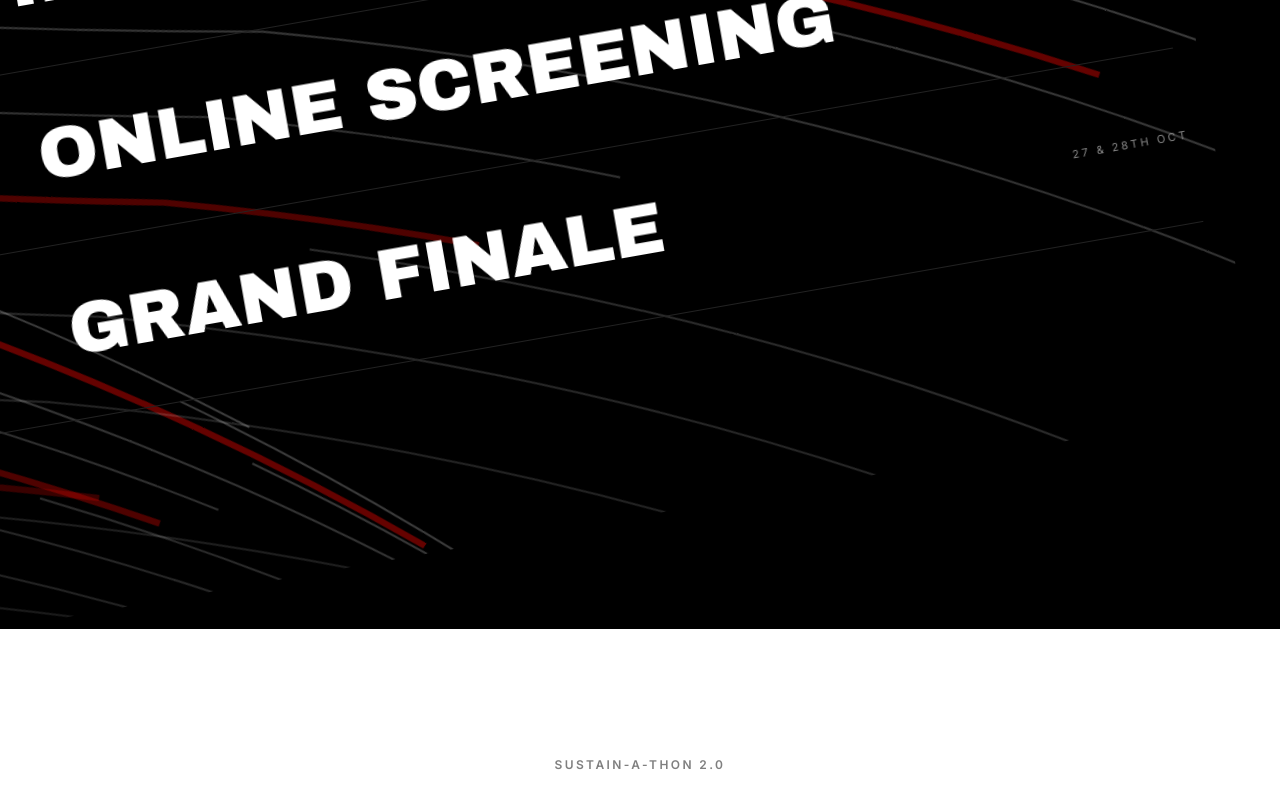
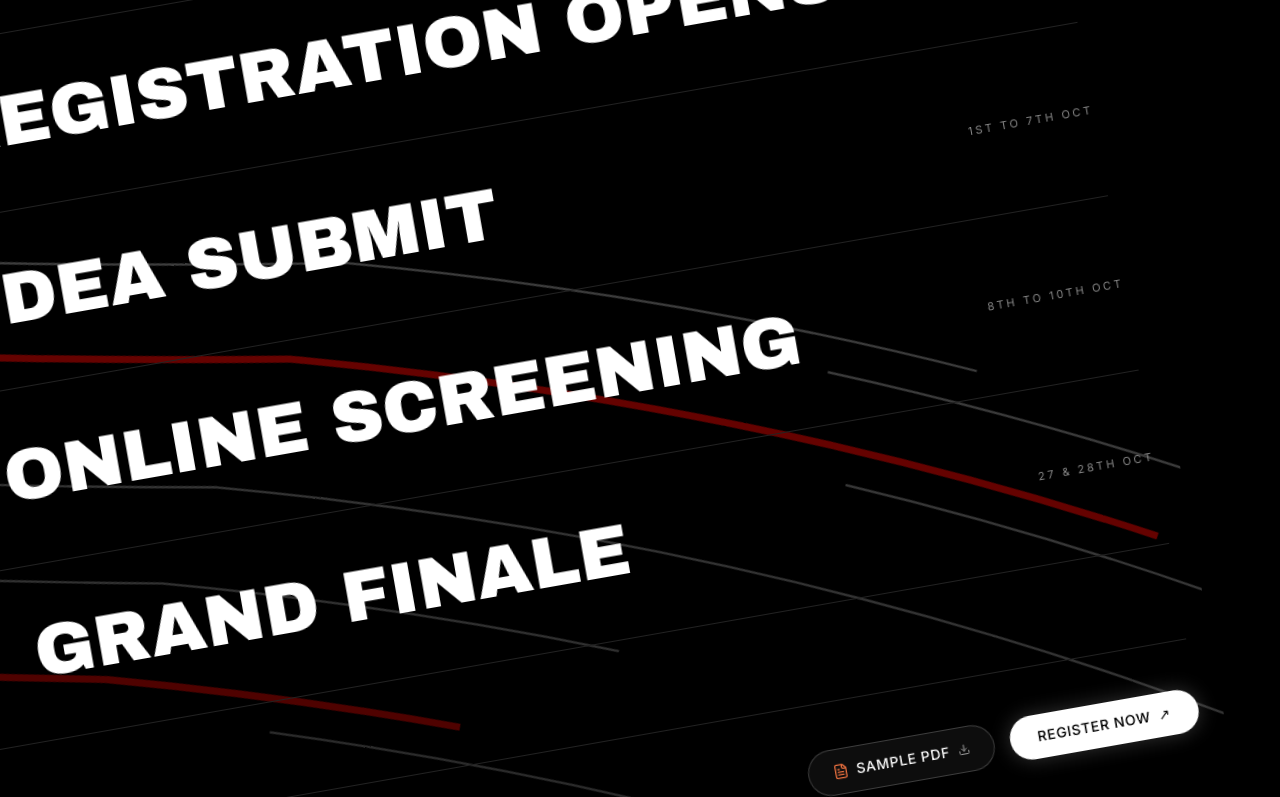
Before and after one commit to VishalRajput-UX/sustainathon, a React (Vite) app: page / in a window 1280 px wide. Shown: the part 3006-3803 px from the top of the page. Built offline with nearby package versions, Linux system fonts and the light colour scheme; a web font is replaced by a local one.

Commit message:
add new buttons

```diff
--- a/src/components/ui/EventTimeline.tsx
+++ b/src/components/ui/EventTimeline.tsx
@@ -1,15 +1,19 @@
-import { useEffect, useRef } from 'react';
-import gsap from 'gsap';
-import { ScrollTrigger } from 'gsap/ScrollTrigger';
+import { useEffect, useRef } from "react";
+import gsap from "gsap";
+import { ScrollTrigger } from "gsap/ScrollTrigger";
+import { FileText, Download } from "lucide-react";
 
 // Import local images from assets
-import main1 from '../../assets/images/table1.jpg';
-import main2 from '../../assets/images/main2.jpg';
-import main3 from '../../assets/images/table3.jpg';
-import idea from '../../assets/images/idea.jpg';
-
+import main1 from "../../assets/images/table1.jpg";
+import main2 from "../../assets/images/main2.jpg";
+import main3 from "../../assets/images/table3.jpg";
+import idea from "../../assets/images/idea.jpg";
+import BackgroundPaths from "./BackgroundPaths";
 
 gsap.registerPlugin(ScrollTrigger);
+
+const REGISTRATION_URL = "https://forms.gle/zbYYm9C4eP87xHm47";
+const SAMPLE_PDF_URL = "/sample-proposal.pdf";
 
 const TIMELINE_DATA = [
   {
@@ -19,7 +23,7 @@ const TIMELINE_DATA = [
     date: "19th Sept",
     imgSrc: main1,
   },
-   {
+  {
     id: 2,
     number: "02",
     title: "IDEA SUBMIT",
@@ -40,10 +44,7 @@ const TIMELINE_DATA = [
     date: "27 & 28th Oct",
     imgSrc: main3,
   },
-
 ];
-
-import BackgroundPaths from './BackgroundPaths';
 
 const EventTimeline = () => {
   const sectionRef = useRef<HTMLElement>(null);
@@ -53,36 +54,38 @@ const EventTimeline = () => {
   useEffect(() => {
     const ctx = gsap.context(() => {
       // Headline entrance
-      gsap.fromTo(headlineRef.current,
+      gsap.fromTo(
+        headlineRef.current,
         { y: 50, opacity: 0 },
         {
           y: 0,
           opacity: 1,
           duration: 1,
-          ease: 'power3.out',
+          ease: "power3.out",
           scrollTrigger: {
             trigger: sectionRef.current,
             start: "top 40%",
-          }
-        }
+          },
+        },
       );
 
       // Rows entrance
       if (listRef.current) {
         const rows = listRef.current.children;
-        gsap.fromTo(rows,
+        gsap.fromTo(
+          rows,
           { y: 30, opacity: 0 },
           {
             y: 0,
             opacity: 1,
             duration: 0.8,
             stagger: 0.1,
-            ease: 'power3.out',
+            ease: "power3.out",
             scrollTrigger: {
               trigger: listRef.current,
               start: "top 40%",
-            }
-          }
+            },
+          },
         );
       }
     }, sectionRef);
@@ -91,26 +94,59 @@ const EventTimeline = () => {
   }, []);
 
   return (
-    <section data-nav-theme="dark" ref={sectionRef} className="w-full bg-black py-32 md:py-48 px-6 relative overflow-hidden">
-
+    <section
+      data-nav-theme="dark"
+      ref={sectionRef}
+      className="w-full bg-black py-32 md:py-48 px-6 relative overflow-hidden"
+    >
       {/* Animated Background SVG Layer */}
       <BackgroundPaths />
 
       {/* Main Content Layer */}
       <div className="max-w-[1300px] mx-auto w-full relative z-10">
+        {/* Section Headline & Header Action Buttons */}
+        <div className="mb-16 md:mb-24 flex flex-col md:flex-row md:items-end justify-between gap-8">
+          <div ref={headlineRef} className="flex flex-col items-start">
+            <span className="text-[#8A8A8A] text-[10px] md:text-[12px] tracking-[0.5em] uppercase mb-4 md:mb-6 font-medium">
+              SUSTAIN-A-THON 2.0
+            </span>
+            <h2 className="font-royal text-[clamp(2.8rem,6vw,5.5rem)] text-white uppercase leading-[0.9] tracking-[-0.02em]">
+              EVENT TIMELINE
+            </h2>
+          </div>
 
-        {/* Section Headline */}
-        <div ref={headlineRef} className="mb-20 md:mb-32 flex flex-col items-start">
-          <span className="text-[#8A8A8A] text-[10px] md:text-[12px] tracking-[0.5em] uppercase mb-4 md:mb-6 font-medium">
-            SUSTAIN-A-THON 2.0
-          </span>
-          <h2 className="font-royal text-[clamp(3rem,6vw,5.5rem)] text-white uppercase leading-[0.9] tracking-[-0.02em]">
-            EVENT TIMELINE
-          </h2>
+          {/* <div className="flex flex-wrap items-center gap-3 md:gap-4 z-20">
+            <a
+              href={SAMPLE_PDF_URL}
+              download="Sustainathon-Sample-Proposal.pdf"
+              target="_blank"
+              rel="noopener noreferrer"
+              className="inline-flex items-center gap-2 px-5 py-2.5 md:px-6 md:py-3 rounded-full border border-white/20 bg-white/5 hover:bg-white/10 hover:border-white/40 text-white font-medium text-xs md:text-sm tracking-wider uppercase transition-all duration-300 hover:scale-105 active:scale-95 group backdrop-blur-sm"
+            >
+              <FileText className="w-3.5 h-3.5 md:w-4 md:h-4 text-[#E86F3E] group-hover:scale-110 transition-transform" />
+              <span>Sample PDF</span>
+              <Download className="w-3 h-3 md:w-3.5 md:h-3.5 opacity-60 group-hover:opacity-100 transition-opacity" />
+            </a>
+
+            <a
+              href={REGISTRATION_URL}
+              target="_blank"
+              rel="noopener noreferrer"
+              className="inline-flex items-center gap-2 px-6 py-2.5 md:px-7 md:py-3 rounded-full bg-white text-black font-medium text-xs md:text-sm tracking-wider uppercase transition-all duration-300 hover:scale-105 active:scale-95 shadow-[0_0_20px_rgba(255,255,255,0.2)] group"
+            >
+              <span>Register Now</span>
+              <span className="group-hover:translate-x-0.5 group-hover:-translate-y-0.5 transition-transform duration-300">
+                ↗
+              </span>
+            </a>
+          </div> */}
         </div>
 
         {/* Timeline List */}
-        <ul ref={listRef} className="flex flex-col w-full border-t border-[#222]">
+        <ul
+          ref={listRef}
+          className="flex flex-col w-full border-t border-[#222]"
+        >
           {TIMELINE_DATA.map((item) => (
             <li
               key={item.id}
@@ -157,7 +193,44 @@ const EventTimeline = () => {
             </li>
           ))}
         </ul>
+        {/* Bottom CTA Bar */}
+        <div className="mt-16 md:mt-24 pt-10 border-t border-[#222] flex flex-col md:flex-row items-center justify-between gap-6">
+          <div className="flex flex-col items-center md:items-start text-center md:text-left">
+            <span className="font-mono text-xs uppercase tracking-[0.2em] text-[#E86F3E] mb-1 font-semibold">
+              Submissions & Registration
+            </span>
+            <p className="text-xs md:text-sm text-[#8A8A8A] max-w-lg leading-relaxed">
+              Download the official sample proposal PDF to prepare your idea
+              presentation and register your team for Sustainathon 2.0.
+            </p>
+          </div>
 
+          <div className="flex flex-wrap items-center justify-center gap-3 md:gap-4 shrink-0">
+            <a
+              href={SAMPLE_PDF_URL}
+              download="Sustainathon-Sample-Proposal.pdf"
+              target="_blank"
+              rel="noopener noreferrer"
+              className="inline-flex items-center gap-2 px-5 py-2.5 md:px-6 md:py-3 rounded-full border border-white/20 bg-white/5 hover:bg-white/10 hover:border-white/40 text-white font-medium text-xs md:text-sm tracking-wider uppercase transition-all duration-300 hover:scale-105 active:scale-95 group"
+            >
+              <FileText className="w-3.5 h-3.5 md:w-4 md:h-4 text-[#E86F3E] group-hover:scale-110 transition-transform" />
+              <span>Sample PDF</span>
+              <Download className="w-3 h-3 opacity-60 group-hover:opacity-100 transition-opacity" />
+            </a>
+
+            <a
+              href={REGISTRATION_URL}
+              target="_blank"
+              rel="noopener noreferrer"
+              className="inline-flex items-center gap-2 px-6 py-2.5 md:px-7 md:py-3 rounded-full bg-white text-black font-medium text-xs md:text-sm tracking-wider uppercase transition-all duration-300 hover:scale-105 active:scale-95 shadow-[0_0_20px_rgba(255,255,255,0.2)] group"
+            >
+              <span>Register Now</span>
+              <span className="group-hover:translate-x-0.5 group-hover:-translate-y-0.5 transition-transform duration-300">
+                ↗
+              </span>
+            </a>
+          </div>
+        </div>
       </div>
     </section>
   );
```
Also changed, not shown: 1 other file (tests, documents, lock files or other folders).
